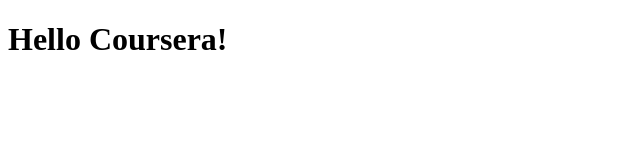
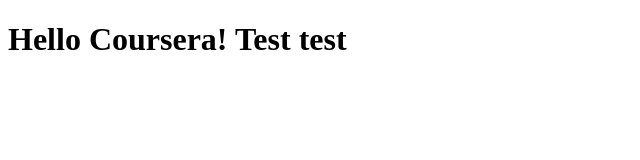
Before and after one commit to djshoester/coursera-test, a plain HTML site: page site/index.html in a window 1280 px wide. Shown: the whole page, without its empty margins (0-640 px from the left). Drawn offline with Linux system fonts and the light colour scheme.

Commit message:
another test

```diff
--- a/site/index.html
+++ b/site/index.html
@@ -4,6 +4,6 @@
 	<title>Hello Coursera!</title>
 </head>
 <body>
-<h1>Hello Coursera!</h1>
+<h1>Hello Coursera!  Test test</h1>
 </body>
 </html>
```
